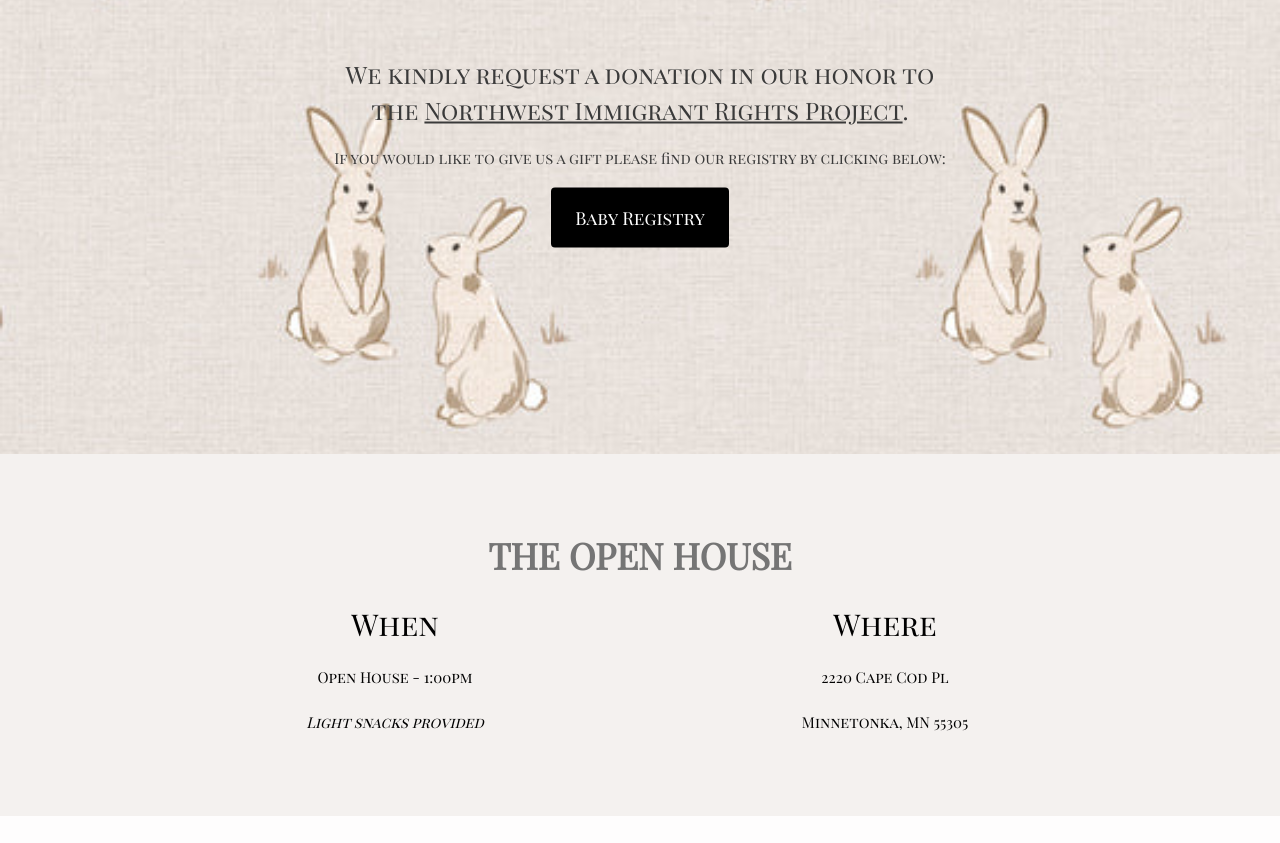
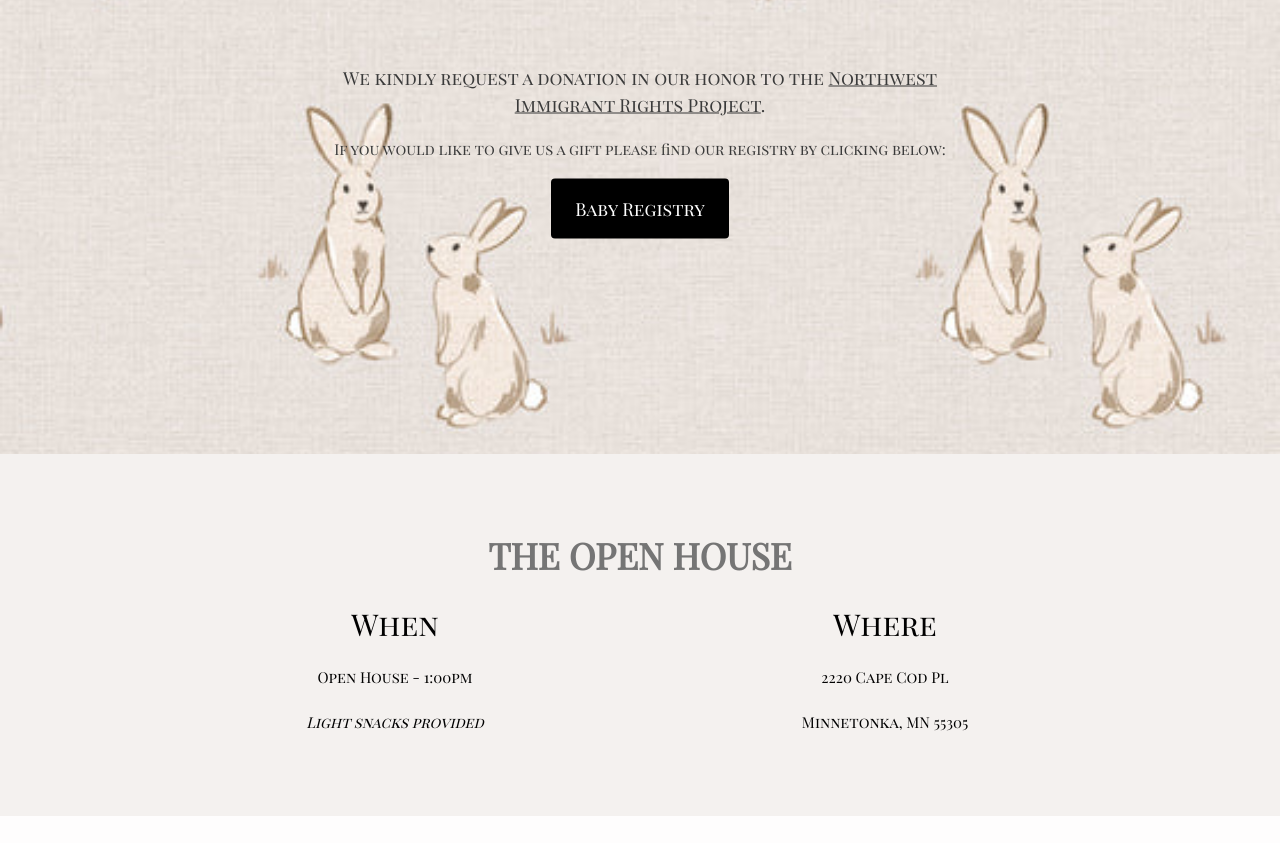
Before and after one commit to BenSegal/angela-ben.com, a plain HTML site: page baby/index.html in a window 1280 px wide. Shown: the part 2073-2916 px from the top of the page. Drawn offline with nearby package versions, Linux system fonts and the light colour scheme.

Commit message:
Reduce font slightly

```diff
--- a/baby/index.html
+++ b/baby/index.html
@@ -71,7 +71,7 @@ We are so grateful to have you in our lives, and we are excited to share this jo
 <!-- Background photo -->
 <div class="w3-display-container bgimg2" id="registry">
   <div class="w3-display-middle w3-text-dark-grey w3-center">
-    <h2 class="w3-xlarge">We kindly request a donation in our honor to the <a href="https://nwirp.org/donate/"> Northwest Immigrant Rights Project</a>.</h2>
+    <h2 class="w3-large">We kindly request a donation in our honor to the <a href="https://nwirp.org/donate/"> Northwest Immigrant Rights Project</a>.</h2>
     <p>If you would like to give us a gift please find our registry by clicking below:</p>
     <p class="w3-center"><a href="https://www.amazon.com/baby-reg/angela-trinh-ben-segal-july-2023-dallas/3QXWUW0DDW1CI" class="w3-button w3-black w3-round w3-padding-large w3-large">Baby Registry</a></p>
   </div>
```
